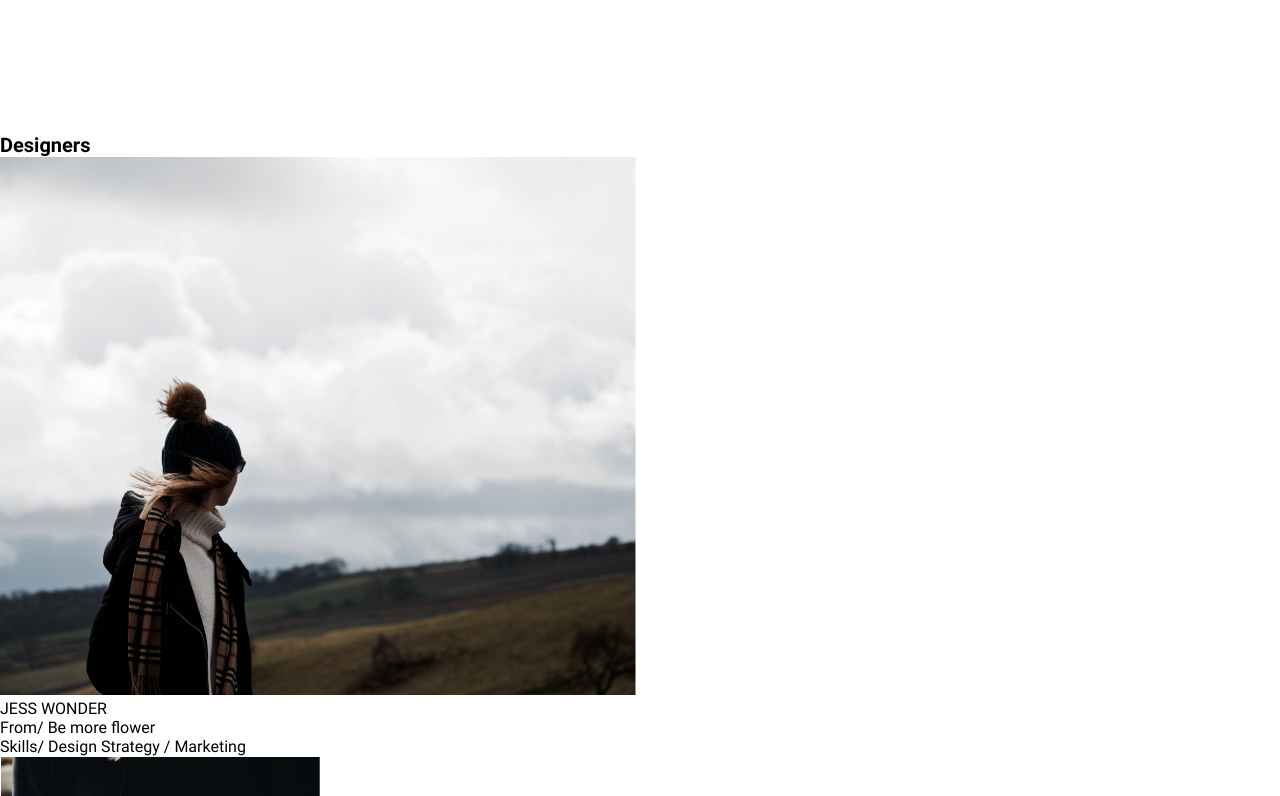
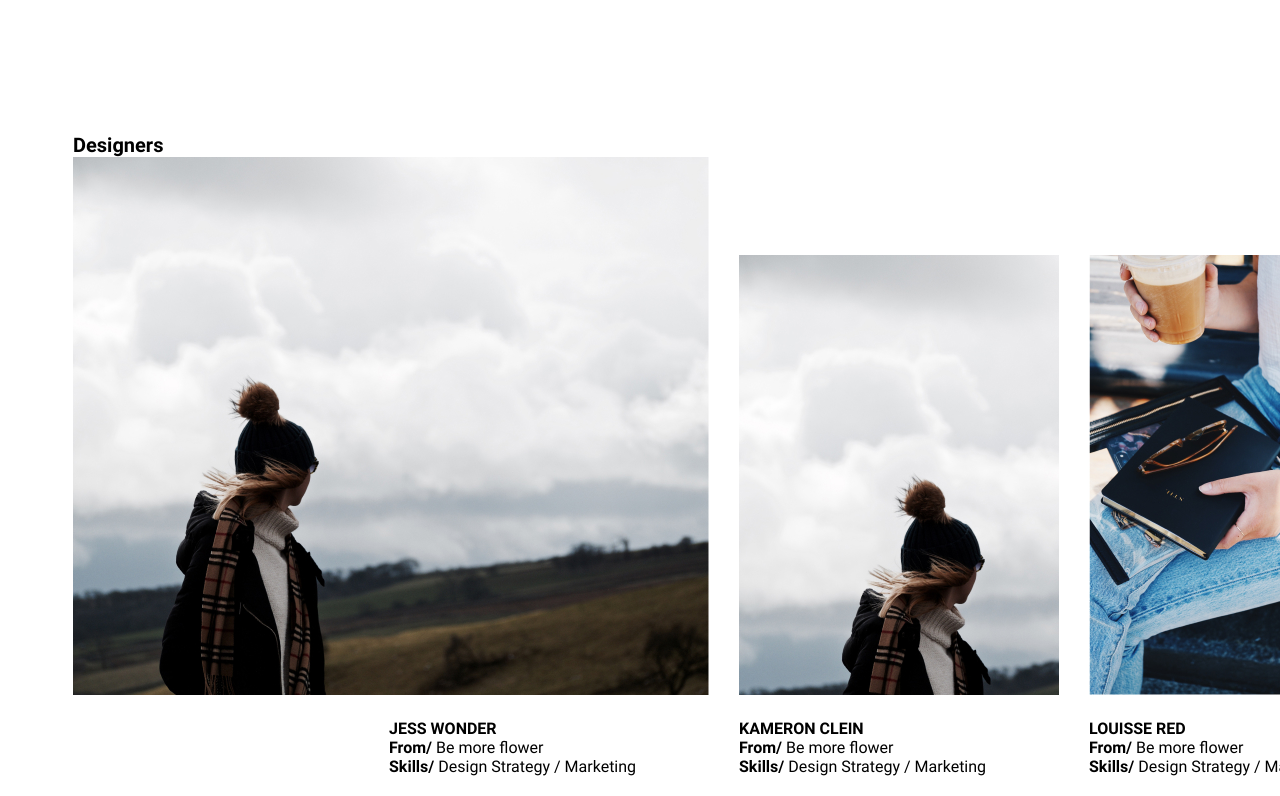
Before and after one commit to Vereshchagina/otus-css-vereshchagina, a plain HTML site: page index.html in a window 1280 px wide. Shown: the part 1741-2537 px from the top of the page. Drawn offline with nearby package versions, Linux system fonts and the light colour scheme; a web font is replaced by a local one.

Commit message:
add styles for designers-section

```diff
--- a/index.html
+++ b/index.html
@@ -50,25 +50,41 @@
 
                 <h3 class="designers__title">Designers</h3>
 
-                <div class="designers__item">
-                    <img src="./images/wonder.jpg" alt="Photo of Jess Wonder.">
-                    <p class="designers__name">JESS WONDER</p>
-                    <p class="designers__from">From/ Be more flower</p>
-                    <p class="designers__skills">Skills/ Design Strategy / Marketing</p>
-                </div>
+                <div class="designers__line">
 
-                <div class="designers__item">
-                    <img src="./images/clein.jpg" alt="Photo of Kameron Clein.">
-                    <p class="designers__name">KAMERON CLEIN</p>   <b></b><br>
-                    <p class="designers__from">Be more flower</p>
-                    <p class="designers__skills">Design Strategy / Marketing</p>
-                </div>
+                    <figure class="designers__item">
+                        <div class="designers__photo-container designers__photo-container_resized">
+                            <img class="designers__photo" src="./images/wonder.jpg" alt="Photo of Jess Wonder.">
+                        </div>
+                        <figcaption class="designers__info">
+                            <p class="designers__name">Jess Wonder</p>
+                            <p class="designers__from">Be more flower</p>
+                            <p class="designers__skills">Design Strategy / Marketing</p>
+                        </figcaption>
+                    </figure>
 
-                <div class="designers__item">
-                    <img src="./images/red.jpg" alt="Photo of Louisse Red.">
-                    <p class="designers__name">LOUISSE RED</p>   <b></b><br>
-                    <p class="designers__from">From/ Be more flower</p>
-                    <p class="designers__skills">Skills/ Design Strategy / Marketing</p>
+                    <figure class="designers__item">
+                        <div class="designers__photo-container">
+                            <img class="designers__photo" src="./images/wonder.jpg" alt="Photo of Kameron Clein.">
+                        </div>
+                        <figcaption class="designers__info">
+                            <p class="designers__name">Kameron Clein</p>
+                            <p class="designers__from">Be more flower</p>
+                            <p class="designers__skills">Design Strategy / Marketing</p>
+                        </figcaption>
+                    </figure>
+
+                    <figure class="designers__item">
+                        <div class="designers__photo-container">
+                            <img class="designers__photo" src="./images/red.jpg" alt="Photo of Louisse Red.">
+                        </div>
+                        <figcaption class="designers__info">
+                            <p class="designers__name">Louisse Red</p>
+                            <p class="designers__from">Be more flower</p>
+                            <p class="designers__skills">Design Strategy / Marketing</p>
+                        </figcaption>
+                    </figure>
+
                 </div>
 
             </section>
--- a/style/style.css
+++ b/style/style.css
@@ -2,8 +2,7 @@
 
 @font-face {
   font-family: "Roboto";
-    src: local("Roboto Regular"),
-        local("Roboto-Regular"),
+  src: local("Roboto Regular"), local("Roboto-Regular"),
     url("./Roboto/Roboto-Regular.ttf") format("ttf");
   font-style: normal;
   font-weight: 400;
@@ -11,8 +10,7 @@
 
 @font-face {
   font-family: "Roboto";
-    src: local("Roboto Medium"),
-        local("Roboto-Medium"),
+  src: local("Roboto Medium"), local("Roboto-Medium"),
     url("./Roboto/Roboto-Medium.ttf") format("ttf");
   font-style: normal;
   font-weight: 500;
@@ -20,8 +18,7 @@
 
 @font-face {
   font-family: "Roboto";
-    src: local("Roboto Bold"),
-        local("Roboto-Bold"),
+  src: local("Roboto Bold"), local("Roboto-Bold"),
     url("./Roboto/Roboto-Bold.ttf") format("ttf");
   font-style: normal;
   font-weight: 700;
@@ -29,8 +26,7 @@
 
 @font-face {
   font-family: "Playfair Display";
-    src: local("Playfair Display"),
-        local("PlayfairDisplay"),
+  src: local("Playfair Display"), local("PlayfairDisplay"),
     url("./PlayfairDisplay/PlayfairDisplay-VariableFont_wght.ttf") format("ttf");
   font-style: normal;
   font-weight: 500;
@@ -46,8 +42,7 @@
 
 @font-face {
   font-family: "Butler";
-    src: local("Butler"),
-        url("./Butler/Butler.woff2") format("woff2"),
+  src: local("Butler"), url("./Butler/Butler.woff2") format("woff2"),
     url("./Butler/Butler.woff") format("woff");
   font-style: normal;
   font-weight: 400;
@@ -64,7 +59,7 @@
 /** стилизация шрифтов */
 
 .body {
-    font-family:"Roboto", sans-serif;
+  font-family: "Roboto", sans-serif;
   font-size: 16px;
   font-style: normal;
   line-height: 1.2;
@@ -85,11 +80,6 @@
 .biography__description {
   font-family: "Bitter", serif;
   font-size: 26px;
-}
-
-.designers__title {
-    font-size: 20px;
-    font-weight: 700;
 }
 
 .testimonials__title {
@@ -186,9 +176,9 @@
   max-height: 840px;
 }
 
-.biography__title{
+.biography__title {
   transform: rotate(-180deg);
-    writing-mode:vertical-rl;
+  writing-mode: vertical-rl;
   max-width: 23px;
   max-height: 92px;
   font-size: 20px;
@@ -196,14 +186,14 @@
   margin-left: 33px;
 }
 
-.biography__content{
+.biography__content {
   max-width: 475px;
   min-height: 507px;
   align-self: center;
   margin-left: 91px;
 }
 
-.biography__author{
+.biography__author {
   margin-bottom: 25px;
   font-family: "Playfair Display", serif;
   font-size: 86px;
@@ -211,13 +201,13 @@
   line-height: 1.3;
 }
 
-.biography__job{
+.biography__job {
   margin-bottom: 65px;
   font-size: 18px;
   font-weight: 500;
 }
 
-.biography__description::before{
+.biography__description::before {
   display: block;
   content: "";
   width: 14px;
@@ -226,8 +216,77 @@
   margin-bottom: 17px;
 }
 
-.biography__description{
+.biography__description {
   max-width: 449px;
 }
 
 /** стили для designers-section */
+
+.designers {
+  overflow: auto;
+  margin-left: 73px;
+  margin-bottom: 258px;
+  max-height: 645px;
+}
+
+.designers__title {
+  display: inline-block;
+  /*transform: rotate(-90deg);
+  transform-origin: right bottom;*/
+  font-size: 20px;
+  font-weight: 700;
+}
+
+.designers__line {
+  display: flex;
+  flex-direction: row;
+  flex-wrap: nowrap;
+  min-height: 619px;
+  gap: 30px;
+  align-items: flex-end;
+}
+
+.designers__item {
+  display: flex;
+  flex-direction: column;
+  flex-wrap: nowrap;
+  gap: 24px;
+  align-items: flex-end;
+}
+
+.designers__photo-container {
+  max-width: 320px;
+  max-height: 440px;
+  flex-grow: 1;
+  overflow: hidden;
+}
+
+.designers__photo-container_resized {
+  max-width: 640px;
+  max-height: 538px;
+  flex-grow: 2;
+  overflow: hidden;
+}
+
+.designers__photo {
+  display: block;
+}
+
+.designers__info {
+  min-width: 320px;
+}
+
+.designers__name {
+  text-transform: uppercase;
+  font-weight: 700;
+}
+
+.designers__from::before {
+  content: "From/ ";
+  font-weight: 700;
+}
+
+.designers__skills::before {
+  content: "Skills/ ";
+  font-weight: 700;
+}
```
Lines whose indentation alone changed are shown as unchanged.
